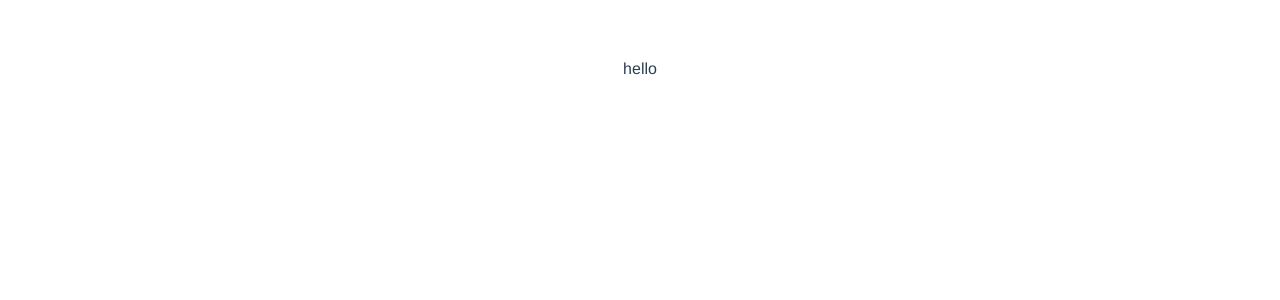
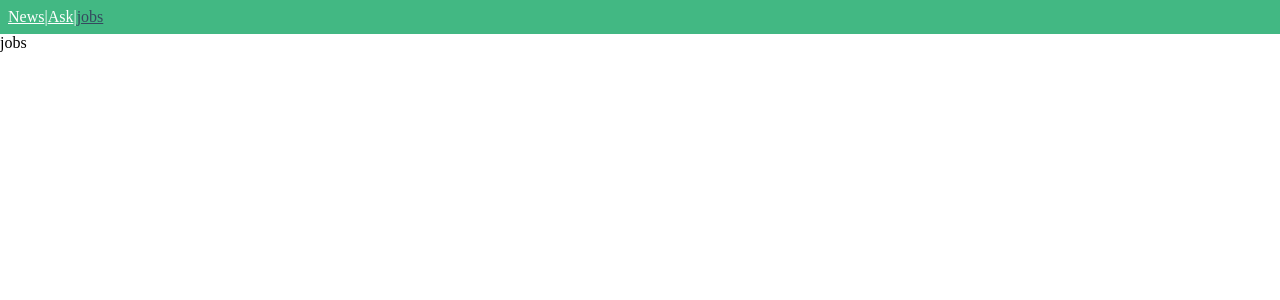
Before and after one commit to fure0/cap-vue-js-lv-3, a Vue app: page /jobs in a window 1280 px wide. Shown: the top 300 px of the page. Built offline with nearby package versions, Linux system fonts and the light colour scheme.

Commit message:
vue router 공부

```diff
--- a/package.json
+++ b/package.json
@@ -8,6 +8,7 @@
     "lint": "vue-cli-service lint"
   },
   "dependencies": {
+    "axios": "^1.3.4",
     "core-js": "^3.8.3",
     "vue": "^2.6.14",
     "vue-router": "^3.5.3"
--- a/src/App.vue
+++ b/src/App.vue
@@ -1,23 +1,22 @@
 <template>
   <div id="app">
-    hello
+    <tool-bar></tool-bar>
+    <router-view></router-view>
   </div>
 </template>
 
 <script>
-
+import ToolBar from './components/ToolBar.vue'
 export default {
-
+  components: {
+    ToolBar,
+  },
 }
 </script>
 
 <style>
-#app {
-  font-family: Avenir, Helvetica, Arial, sans-serif;
-  -webkit-font-smoothing: antialiased;
-  -moz-osx-font-smoothing: grayscale;
-  text-align: center;
-  color: #2c3e50;
-  margin-top: 60px;
+body {
+  padding: 0;
+  margin: 0;
 }
 </style>
--- /dev/null
+++ b/src/api/index.js
@@ -0,0 +1,14 @@
+import axios from 'axios';
+
+const config = {
+  baseUrl: 'https://api.hnpwa.com/v0'
+}
+
+function fetchNewsList() {
+  // return axios.get(config.baseUrl + '/news/1.json');
+  return axios.get(`${config.baseUrl}/news/1.json`);
+}
+
+export {
+  fetchNewsList
+}
--- /dev/null
+++ b/src/components/ToolBar.vue
@@ -0,0 +1,22 @@
+<template>
+  <div class="header">
+    <router-link to="/news">News</router-link> |
+    <router-link to="/ask">Ask</router-link> |
+    <router-link to="/jobs">jobs</router-link>
+  </div>
+</template>
+
+<style scoped>
+.header {
+  color: white;
+  background-color: #42b883;
+  display: flex;
+  padding: 8px;
+}
+.header .router-link-exact-active {
+  color: #35495e;
+}
+.header a {
+  color: white;
+}
+</style>
--- a/src/main.js
+++ b/src/main.js
@@ -1,8 +1,10 @@
-import Vue from 'vue'
-import App from './App.vue'
+import Vue from 'vue';
+import App from './App.vue';
+import { router } from './routes/index.js';
 
 Vue.config.productionTip = false
 
 new Vue({
   render: h => h(App),
+  router,
 }).$mount('#app')
--- /dev/null
+++ b/src/routes/index.js
@@ -0,0 +1,39 @@
+import Vue from 'vue';
+import VueRouter from 'vue-router';
+import NewsView from '../views/NewsView.vue';
+import AskView from '../views/AskView.vue';
+import JobsView from '../views/JobsView.vue';
+import UserView from '../views/UserView';
+import ItemView from '../views/ItemView';
+
+Vue.use(VueRouter);
+
+export const router = new VueRouter({
+  mode: 'history',
+  routes: [
+    {
+      path: '/',
+      redirect: '/news',
+    },
+    {
+      path: '/news',
+      component: NewsView,
+    },
+    {
+      path: '/ask',
+      component: AskView,
+    },
+    {
+      path: '/jobs',
+      component: JobsView,
+    },
+    {
+      path: '/user',
+      component: UserView,
+    },
+    {
+      path: '/item',
+      component: ItemView,
+    },
+  ]
+});
--- /dev/null
+++ b/src/views/AskView.vue
@@ -0,0 +1,15 @@
+<template>
+  <div>
+    ask
+  </div>
+</template>
+
+<script>
+export default {
+
+}
+</script>
+
+<style>
+
+</style>
--- /dev/null
+++ b/src/views/JobsView.vue
@@ -0,0 +1,15 @@
+<template>
+  <div>
+    jobs
+  </div>
+</template>
+
+<script>
+export default {
+
+}
+</script>
+
+<style>
+
+</style>
--- /dev/null
+++ b/src/views/NewsView.vue
@@ -0,0 +1,32 @@
+<template>
+  <div>
+    <div v-for="user in users" v-bind:key="user.id">{{ user.title }}</div>
+  </div>
+</template>
+
+<script>
+import { fetchNewsList } from '../api/index.js';
+
+export default {
+  data() {
+    return {
+      users: []
+    }
+  },
+  created() {
+    var vm = this;
+    fetchNewsList()
+      .then(function(response) {
+        console.log(response);
+        vm.users = response.data;
+      })
+      .catch(function(error) {
+        console.log(error)
+      })
+  },
+}
+</script>
+
+<style>
+
+</style>
```
Also changed, not shown: src/views/ItemView.vue (added), src/views/UserView.vue (added), 2 other files (tests, documents, lock files or other folders).
